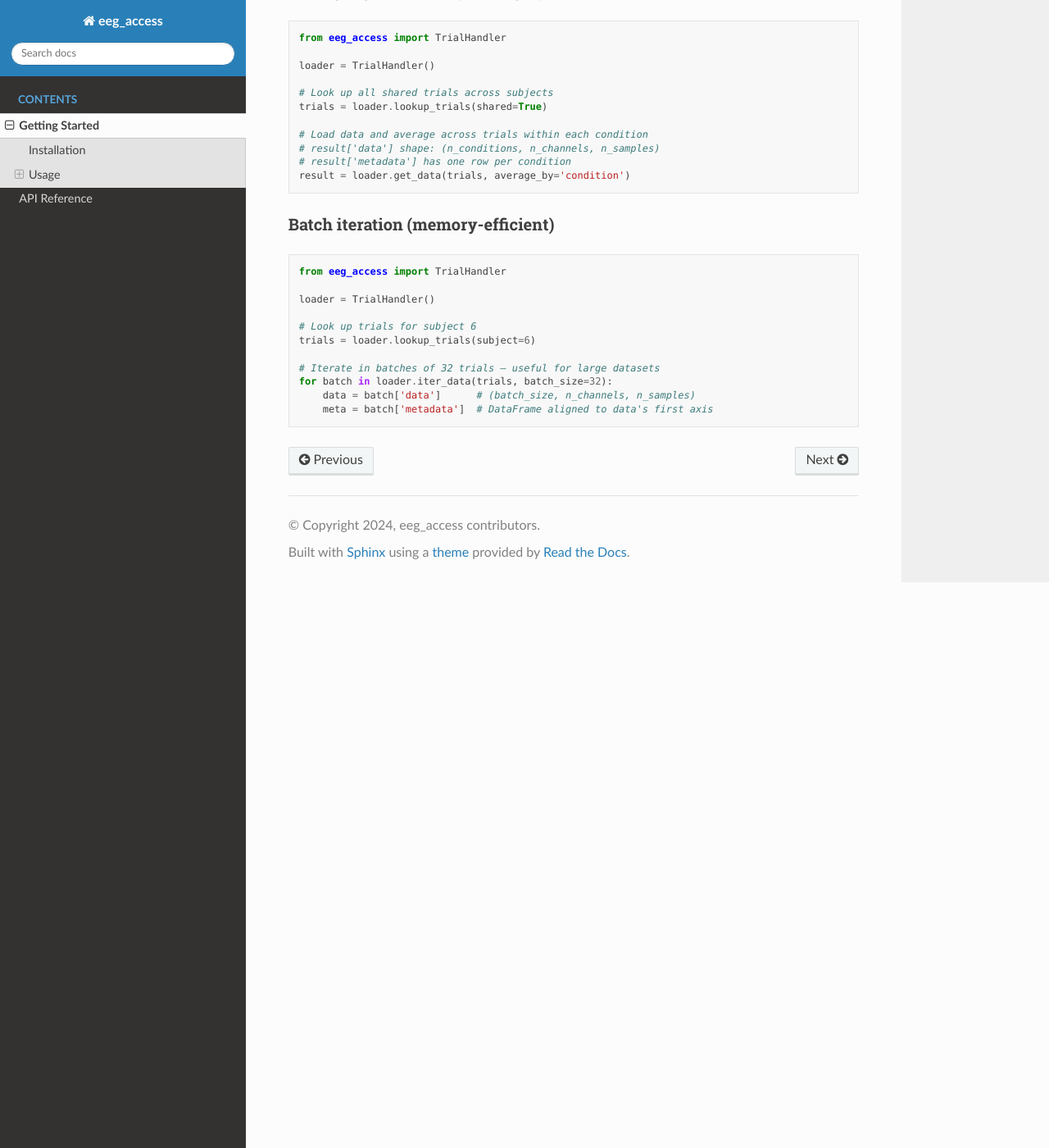
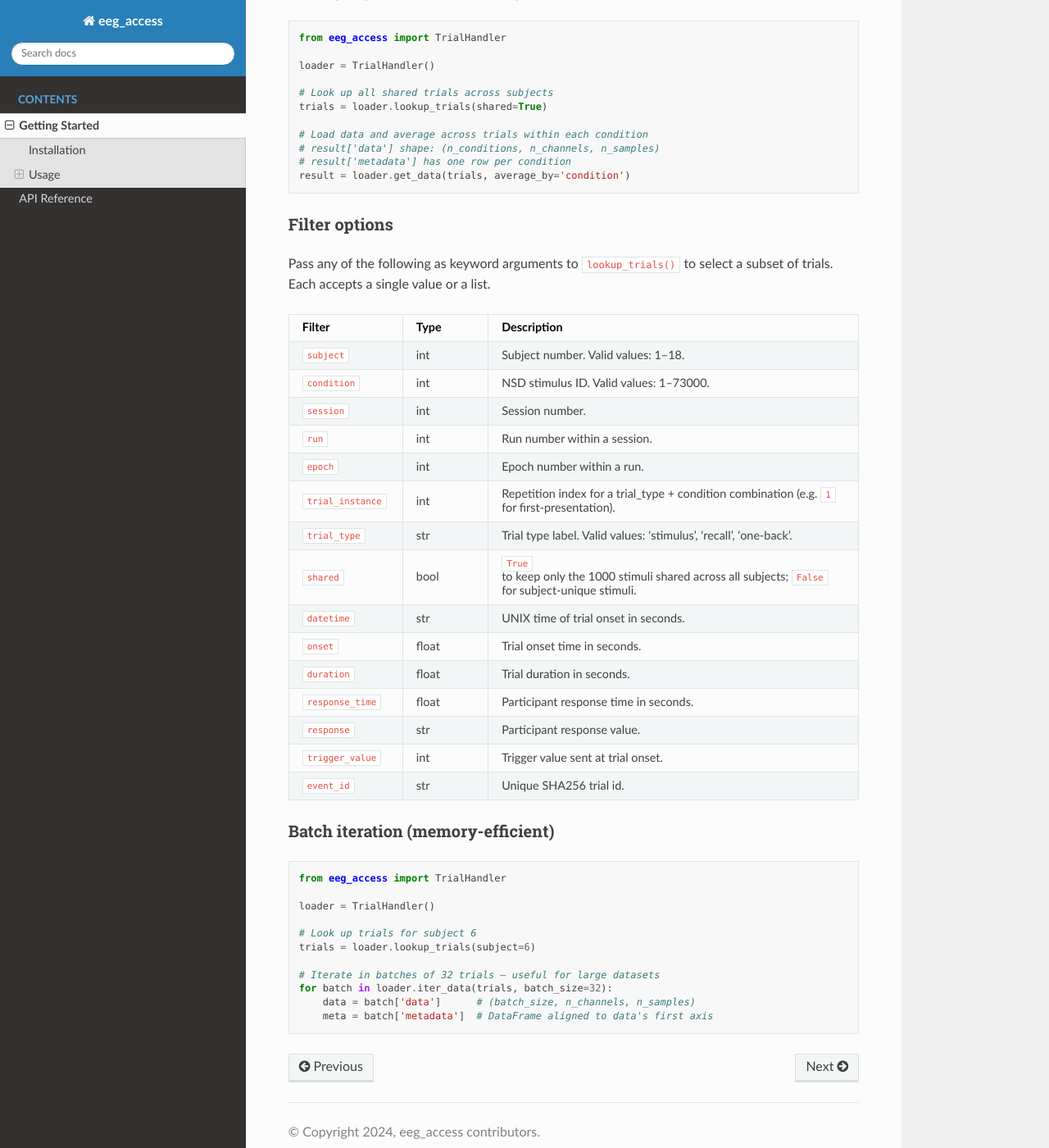
Before and after one commit to PeteBro/eeg_access, a Sphinx documentation site: the page built from docs/getting_started.rst, in a window 1280 px wide and 1400 px high, scrolled down 713 px. Shown: the whole window at 82% size. Built offline with Sphinx 7.4.7 and the Read the Docs theme 3.1.0, drawn with Linux system fonts in a browser that asks for light colours.

Commit message:
Updated docs to add filter options

```diff
--- a/docs/getting_started.rst
+++ b/docs/getting_started.rst
@@ -48,6 +48,67 @@ Average by condition (ERP-style)
    # result['metadata'] has one row per condition
    result = loader.get_data(trials, average_by='condition')
 
+Filter options
+~~~~~~~~~~~~~~
+
+Pass any of the following as keyword arguments to ``lookup_trials()`` to
+select a subset of trials.  Each accepts a single value or a list.
+
+.. list-table::
+   :header-rows: 1
+   :widths: 20 15 65
+
+   * - Filter
+     - Type
+     - Description
+   * - ``subject``
+     - int
+     - Subject number. Valid values: 1–18.
+   * - ``condition``
+     - int
+     - NSD stimulus ID. Valid values: 1–73000.
+   * - ``session``
+     - int
+     - Session number.
+   * - ``run``
+     - int
+     - Run number within a session.
+   * - ``epoch``
+     - int
+     - Epoch number within a run.
+   * - ``trial_instance``
+     - int
+     - Repetition index for a trial_type + condition combination (e.g. ``1`` for
+       first-presentation).
+   * - ``trial_type``
+     - str
+     - Trial type label. Valid values: 'stimulus', 'recall', 'one-back'.
+   * - ``shared``
+     - bool
+     - ``True`` to keep only the 1000 stimuli shared across all subjects;
+       ``False`` for subject-unique stimuli.
+   * - ``datetime``
+     - str
+     - UNIX time of trial onset in seconds.
+   * - ``onset``
+     - float
+     - Trial onset time in seconds.
+   * - ``duration``
+     - float
+     - Trial duration in seconds.
+   * - ``response_time``
+     - float
+     - Participant response time in seconds.
+   * - ``response``
+     - str
+     - Participant response value.
+   * - ``trigger_value``
+     - int
+     - Trigger value sent at trial onset.
+   * - ``event_id``
+     - str
+     - Unique SHA256 trial id.
+
 Batch iteration (memory-efficient)
 ~~~~~~~~~~~~~~~~~~~~~~~~~~~~~~~~~~~~
 
```
Also changed, not shown: 2 other files.
